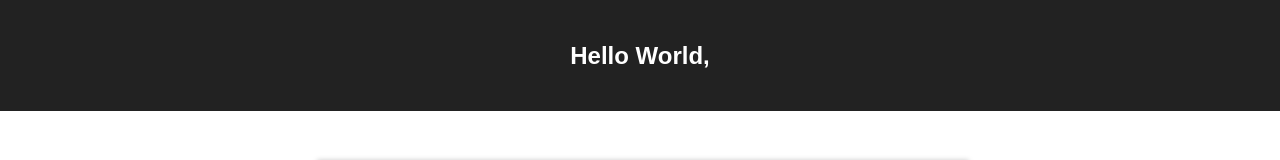
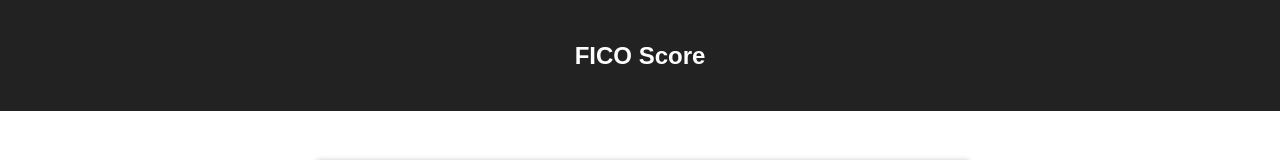
Before and after one commit to izzydoesit/fico_credit_score, a React (Create React App) app: page / in a window 1280 px wide. Shown: the top 160 px of the page. Built offline with nearby package versions, Linux system fonts and the light colour scheme.

Commit message:
Add NavBar component

```diff
--- a/src/Components/NavBar/NavBar.js
+++ b/src/Components/NavBar/NavBar.js
@@ -6,7 +6,7 @@
   render() {
     return (
       <header className="App-header">
-        <h1 className="App-title">Hello World,</h1>
+        <h1 className="App-title">FICO Score</h1>
       </header>
     )
   }
```
